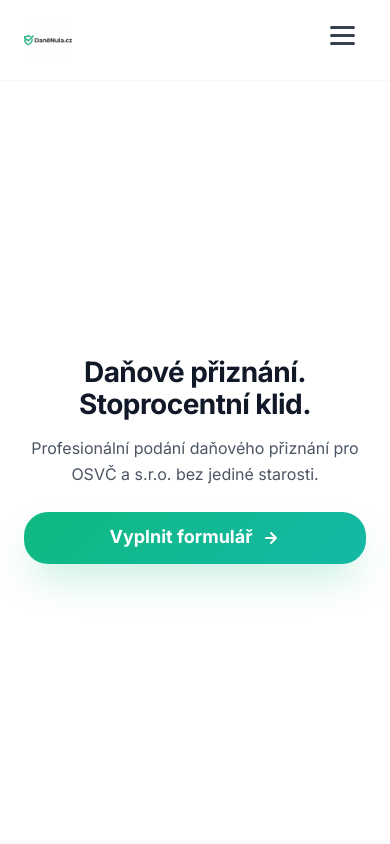
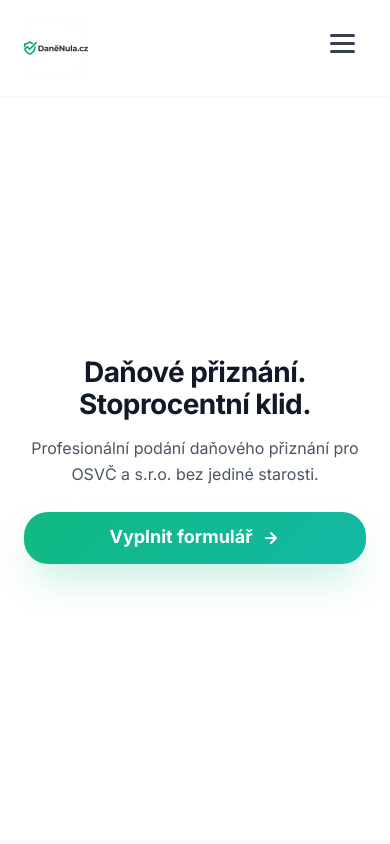
Before and after one commit to filllomex-beep/DaneNula.cz, a website: page index.html in a window 390 px wide. Shown: the top 844 px of the page. Drawn offline with Linux system fonts and the light colour scheme.

Commit message:
Increase mobile logo to 64px for better brand visibility

```diff
--- a/index.css
+++ b/index.css
@@ -1306,7 +1306,7 @@ a:hover {
   }
 
   .logo {
-    height: 48px;
+    height: 64px;
   }
 
   .mobile-menu-toggle {
```
